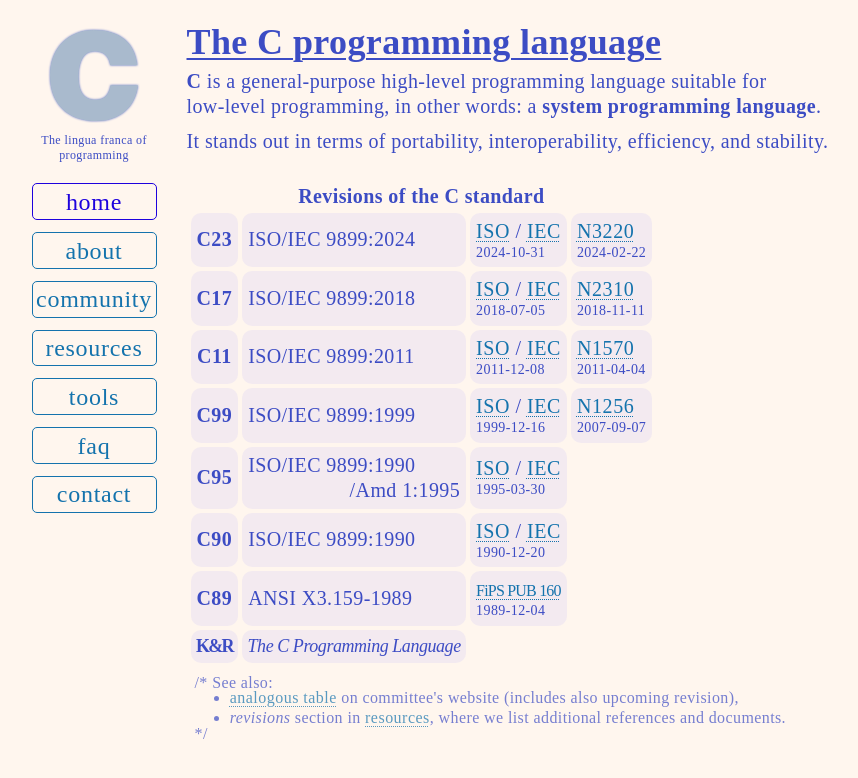
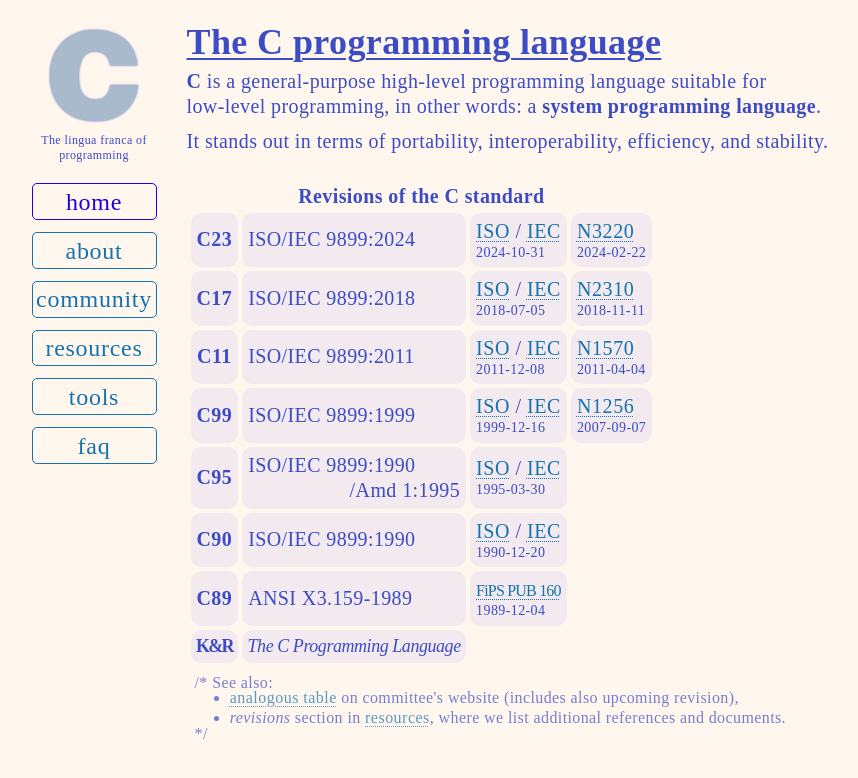
Before and after one commit to c-lang-org/c-www-homepage, a Jekyll site: the page built from index.html, in a window 1280 px wide. Shown: the top 778 px of the page, without its empty margins (201-1059 px from the left). Built offline with Jekyll 4.4.1, drawn with Linux system fonts in a browser that asks for light colours.

Commit message:
Disable 'Contact' page

```diff
--- a/_data/navlist.yml
+++ b/_data/navlist.yml
@@ -10,5 +10,3 @@
   url: /tools
 - title: faq
   url: /faq
-- title: contact
-  url: /contact
```
